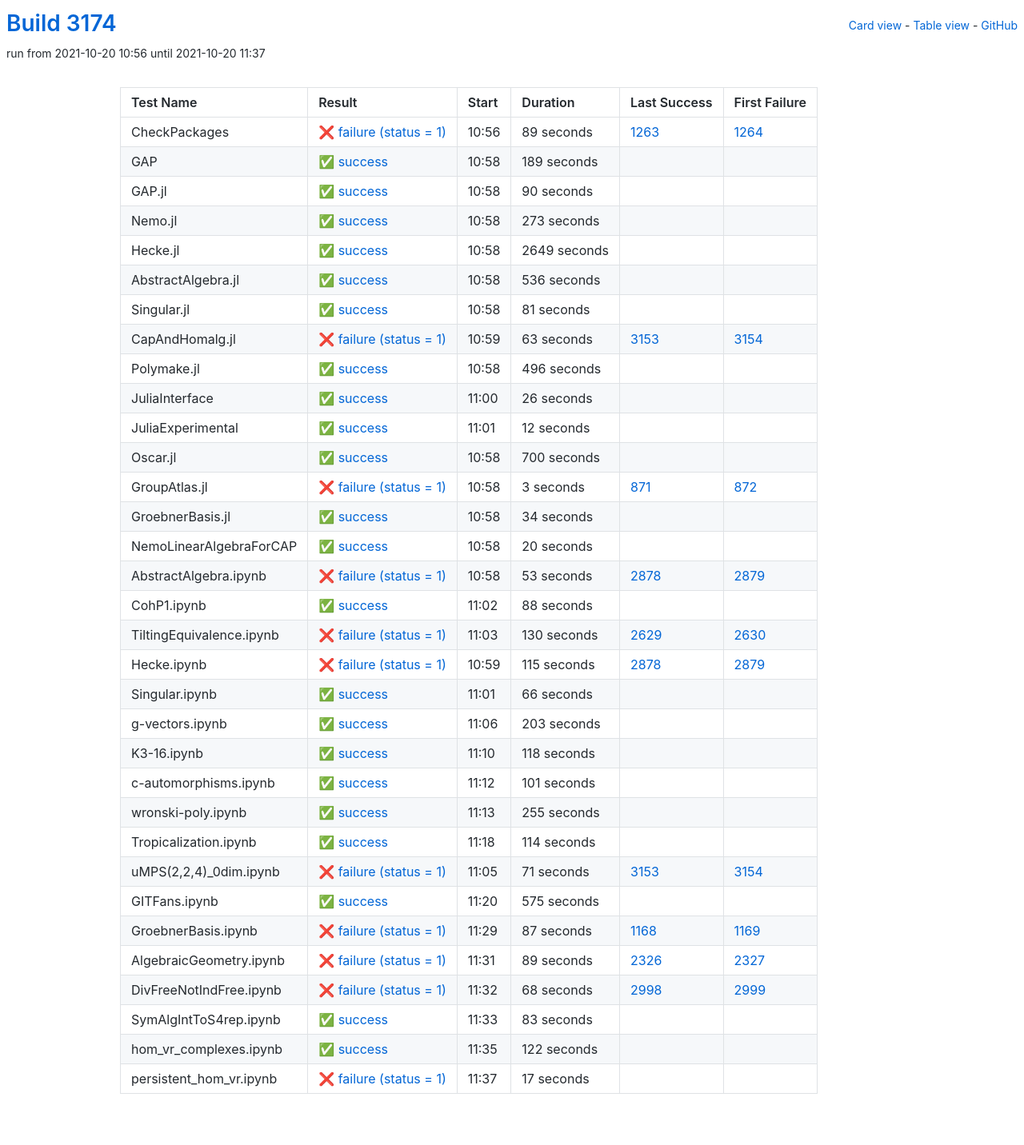
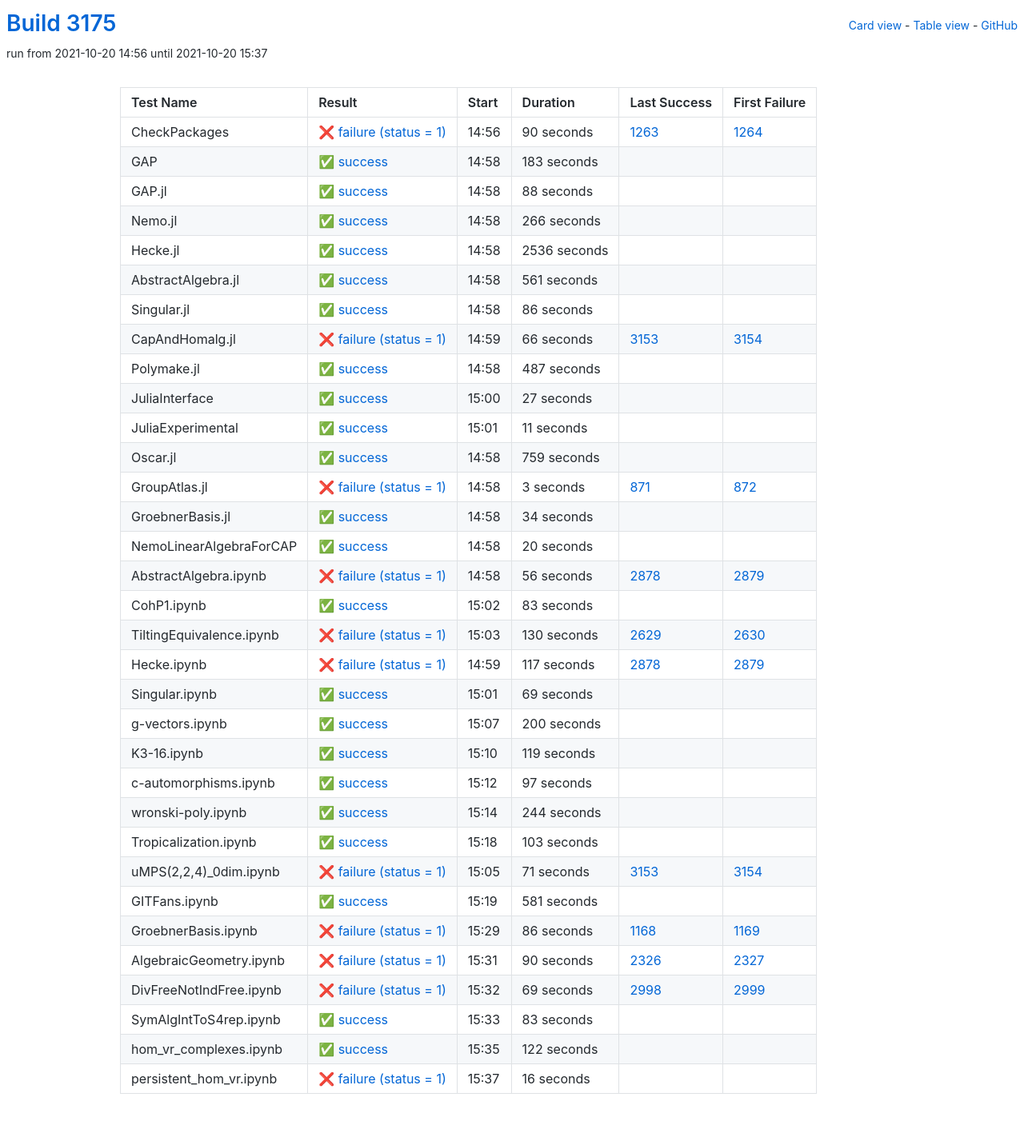
Before and after one commit to oscar-system/oscar-ci-status-stable, a Jekyll site: the page built from table.html, in a window 1280 px wide. Shown: the whole page at 80% size. Built offline with Jekyll 4.4.1, drawn with Linux system fonts in a browser that asks for light colours.

Commit message:
Build #3175

```diff
--- a/_data/ci.yml
+++ b/_data/ci.yml
@@ -1,6 +1,6 @@
 ---
-build: 3174
-build_url: https://oscarci.mathematik.uni-kl.de/job/oscar-stable/3174/
+build: 3175
+build_url: https://oscarci.mathematik.uni-kl.de/job/oscar-stable/3175/
 job: oscar-stable
 organization: oscar-system
 repo: oscar-ci-status-stable
@@ -8,152 +8,152 @@ repourl: https://github.com/oscar-system/oscar-ci-status-stable
 tests:
 - name: CheckPackages
   id: checkpackages
-  log: https://oscarci.mathematik.uni-kl.de/job/oscar-stable/3174/artifact/logs/build-3174/CheckPackages.log
-  start: 2021-10-20 10:56
+  log: https://oscarci.mathematik.uni-kl.de/job/oscar-stable/3175/artifact/logs/build-3175/CheckPackages.log
+  start: 2021-10-20 14:56
   success: false
   exitcode: 1
   status: failure
-  duration: 89
+  duration: 90
   last_success: 1263
   last_success_url: https://oscarci.mathematik.uni-kl.de/job/oscar-stable/1263/
   first_failure: 1264
   first_failure_url: https://oscarci.mathematik.uni-kl.de/job/oscar-stable/1264/
 - name: GAP
   id: gap
-  log: https://oscarci.mathematik.uni-kl.de/job/oscar-stable/3174/artifact/logs/build-3174/GAP.log
-  start: 2021-10-20 10:58
+  log: https://oscarci.mathematik.uni-kl.de/job/oscar-stable/3175/artifact/logs/build-3175/GAP.log
+  start: 2021-10-20 14:58
   success: true
   exitcode: 0
   status: success
-  duration: 189
+  duration: 183
   last_success: false
   last_success_url:
   first_failure: false
   first_failure_url:
 - name: GAP.jl
   id: gap-jl
-  log: https://oscarci.mathematik.uni-kl.de/job/oscar-stable/3174/artifact/logs/build-3174/GAP.jl.log
-  start: 2021-10-20 10:58
+  log: https://oscarci.mathematik.uni-kl.de/job/oscar-stable/3175/artifact/logs/build-3175/GAP.jl.log
+  start: 2021-10-20 14:58
   success: true
   exitcode: 0
   status: success
-  duration: 90
+  duration: 88
   last_success: false
   last_success_url:
   first_failure: false
   first_failure_url:
 - name: Nemo.jl
   id: nemo-jl
-  log: https://oscarci.mathematik.uni-kl.de/job/oscar-stable/3174/artifact/logs/build-3174/Nemo.jl.log
-  start: 2021-10-20 10:58
+  log: https://oscarci.mathematik.uni-kl.de/job/oscar-stable/3175/artifact/logs/build-3175/Nemo.jl.log
+  start: 2021-10-20 14:58
   success: true
   exitcode: 0
   status: success
-  duration: 273
+  duration: 266
   last_success: false
   last_success_url:
   first_failure: false
   first_failure_url:
 - name: Hecke.jl
   id: hecke-jl
-  log: https://oscarci.mathematik.uni-kl.de/job/oscar-stable/3174/artifact/logs/build-3174/Hecke.jl.log
-  start: 2021-10-20 10:58
+  log: https://oscarci.mathematik.uni-kl.de/job/oscar-stable/3175/artifact/logs/build-3175/Hecke.jl.log
+  start: 2021-10-20 14:58
   success: true
   exitcode: 0
   status: success
-  duration: 2649
+  duration: 2536
   last_success: false
   last_success_url:
   first_failure: false
   first_failure_url:
 - name: AbstractAlgebra.jl
   id: abstractalgebra-jl
-  log: https://oscarci.mathematik.uni-kl.de/job/oscar-stable/3174/artifact/logs/build-3174/AbstractAlgebra.jl.log
-  start: 2021-10-20 10:58
+  log: https://oscarci.mathematik.uni-kl.de/job/oscar-stable/3175/artifact/logs/build-3175/AbstractAlgebra.jl.log
+  start: 2021-10-20 14:58
   success: true
   exitcode: 0
   status: success
-  duration: 536
+  duration: 561
   last_success: false
   last_success_url:
   first_failure: false
   first_failure_url:
 - name: Singular.jl
   id: singular-jl
-  log: https://oscarci.mathematik.uni-kl.de/job/oscar-stable/3174/artifact/logs/build-3174/Singular.jl.log
-  start: 2021-10-20 10:58
+  log: https://oscarci.mathematik.uni-kl.de/job/oscar-stable/3175/artifact/logs/build-3175/Singular.jl.log
+  start: 2021-10-20 14:58
   success: true
   exitcode: 0
   status: success
-  duration: 81
+  duration: 86
   last_success: false
   last_success_url:
   first_failure: false
   first_failure_url:
 - name: CapAndHomalg.jl
   id: capandhomalg-jl
-  log: https://oscarci.mathematik.uni-kl.de/job/oscar-stable/3174/artifact/logs/build-3174/CapAndHomalg.jl.log
-  start: 2021-10-20 10:59
+  log: https://oscarci.mathematik.uni-kl.de/job/oscar-stable/3175/artifact/logs/build-3175/CapAndHomalg.jl.log
+  start: 2021-10-20 14:59
   success: false
   exitcode: 1
   status: failure
-  duration: 63
+  duration: 66
   last_success: 3153
   last_success_url: https://oscarci.mathematik.uni-kl.de/job/oscar-stable/3153/
   first_failure: 3154
   first_failure_url: https://oscarci.mathematik.uni-kl.de/job/oscar-stable/3154/
 - name: Polymake.jl
   id: polymake-jl
-  log: https://oscarci.mathematik.uni-kl.de/job/oscar-stable/3174/artifact/logs/build-3174/Polymake.jl.log
-  start: 2021-10-20 10:58
+  log: https://oscarci.mathematik.uni-kl.de/job/oscar-stable/3175/artifact/logs/build-3175/Polymake.jl.log
+  start: 2021-10-20 14:58
   success: true
   exitcode: 0
   status: success
-  duration: 496
+  duration: 487
   last_success: false
   last_success_url:
   first_failure: false
   first_failure_url:
 - name: JuliaInterface
   id: juliainterface
-  log: https://oscarci.mathematik.uni-kl.de/job/oscar-stable/3174/artifact/logs/build-3174/JuliaInterface.log
-  start: 2021-10-20 11:00
+  log: https://oscarci.mathematik.uni-kl.de/job/oscar-stable/3175/artifact/logs/build-3175/JuliaInterface.log
+  start: 2021-10-20 15:00
   success: true
   exitcode: 0
   status: success
-  duration: 26
+  duration: 27
   last_success: false
   last_success_url:
   first_failure: false
   first_failure_url:
 - name: JuliaExperimental
   id: juliaexperimental
-  log: https://oscarci.mathematik.uni-kl.de/job/oscar-stable/3174/artifact/logs/build-3174/JuliaExperimental.log
-  start: 2021-10-20 11:01
+  log: https://oscarci.mathematik.uni-kl.de/job/oscar-stable/3175/artifact/logs/build-3175/JuliaExperimental.log
+  start: 2021-10-20 15:01
   success: true
   exitcode: 0
   status: success
-  duration: 12
+  duration: 11
   last_success: false
   last_success_url:
   first_failure: false
   first_failure_url:
 - name: Oscar.jl
   id: oscar-jl
-  log: https://oscarci.mathematik.uni-kl.de/job/oscar-stable/3174/artifact/logs/build-3174/Oscar.jl.log
-  start: 2021-10-20 10:58
+  log: https://oscarci.mathematik.uni-kl.de/job/oscar-stable/3175/artifact/logs/build-3175/Oscar.jl.log
+  start: 2021-10-20 14:58
   success: true
   exitcode: 0
   status: success
-  duration: 700
+  duration: 759
   last_success: false
   last_success_url:
   first_failure: false
   first_failure_url:
 - name: GroupAtlas.jl
   id: groupatlas-jl
-  log: https://oscarci.mathematik.uni-kl.de/job/oscar-stable/3174/artifact/logs/build-3174/GroupAtlas.jl.log
-  start: 2021-10-20 10:58
+  log: https://oscarci.mathematik.uni-kl.de/job/oscar-stable/3175/artifact/logs/build-3175/GroupAtlas.jl.log
+  start: 2021-10-20 14:58
   success: false
   exitcode: 1
   status: failure
@@ -164,8 +164,8 @@ tests:
   first_failure_url: https://oscarci.mathematik.uni-kl.de/job/oscar-stable/872/
 - name: GroebnerBasis.jl
   id: groebnerbasis-jl
-  log: https://oscarci.mathematik.uni-kl.de/job/oscar-stable/3174/artifact/logs/build-3174/GroebnerBasis.jl.log
-  start: 2021-10-20 10:58
+  log: https://oscarci.mathematik.uni-kl.de/job/oscar-stable/3175/artifact/logs/build-3175/GroebnerBasis.jl.log
+  start: 2021-10-20 14:58
   success: true
   exitcode: 0
   status: success
@@ -176,8 +176,8 @@ tests:
   first_failure_url:
 - name: NemoLinearAlgebraForCAP
   id: nemolinearalgebraforcap
-  log: https://oscarci.mathematik.uni-kl.de/job/oscar-stable/3174/artifact/logs/build-3174/NemoLinearAlgebraForCAP.log
-  start: 2021-10-20 10:58
+  log: https://oscarci.mathematik.uni-kl.de/job/oscar-stable/3175/artifact/logs/build-3175/NemoLinearAlgebraForCAP.log
+  start: 2021-10-20 14:58
   success: true
   exitcode: 0
   status: success
@@ -188,32 +188,32 @@ tests:
   first_failure_url:
 - name: AbstractAlgebra.ipynb
   id: abstractalgebra-ipynb
-  log: https://oscarci.mathematik.uni-kl.de/job/oscar-stable/3174/artifact/logs/build-3174/AbstractAlgebra.ipynb.log
-  start: 2021-10-20 10:58
+  log: https://oscarci.mathematik.uni-kl.de/job/oscar-stable/3175/artifact/logs/build-3175/AbstractAlgebra.ipynb.log
+  start: 2021-10-20 14:58
   success: false
   exitcode: 1
   status: failure
-  duration: 53
+  duration: 56
   last_success: 2878
   last_success_url: https://oscarci.mathematik.uni-kl.de/job/oscar-stable/2878/
   first_failure: 2879
   first_failure_url: https://oscarci.mathematik.uni-kl.de/job/oscar-stable/2879/
 - name: CohP1.ipynb
   id: cohp1-ipynb
-  log: https://oscarci.mathematik.uni-kl.de/job/oscar-stable/3174/artifact/logs/build-3174/CohP1.ipynb.log
-  start: 2021-10-20 11:02
+  log: https://oscarci.mathematik.uni-kl.de/job/oscar-stable/3175/artifact/logs/build-3175/CohP1.ipynb.log
+  start: 2021-10-20 15:02
   success: true
   exitcode: 0
   status: success
-  duration: 88
+  duration: 83
   last_success: false
   last_success_url:
   first_failure: false
   first_failure_url:
 - name: TiltingEquivalence.ipynb
   id: tiltingequivalence-ipynb
-  log: https://oscarci.mathematik.uni-kl.de/job/oscar-stable/3174/artifact/logs/build-3174/TiltingEquivalence.ipynb.log
-  start: 2021-10-20 11:03
+  log: https://oscarci.mathematik.uni-kl.de/job/oscar-stable/3175/artifact/logs/build-3175/TiltingEquivalence.ipynb.log
+  start: 2021-10-20 15:03
   success: false
   exitcode: 1
   status: failure
@@ -224,92 +224,92 @@ tests:
   first_failure_url: https://oscarci.mathematik.uni-kl.de/job/oscar-stable/2630/
 - name: Hecke.ipynb
   id: hecke-ipynb
-  log: https://oscarci.mathematik.uni-kl.de/job/oscar-stable/3174/artifact/logs/build-3174/Hecke.ipynb.log
-  start: 2021-10-20 10:59
+  log: https://oscarci.mathematik.uni-kl.de/job/oscar-stable/3175/artifact/logs/build-3175/Hecke.ipynb.log
+  start: 2021-10-20 14:59
   success: false
   exitcode: 1
   status: failure
-  duration: 115
+  duration: 117
   last_success: 2878
   last_success_url: https://oscarci.mathematik.uni-kl.de/job/oscar-stable/2878/
   first_failure: 2879
   first_failure_url: https://oscarci.mathematik.uni-kl.de/job/oscar-stable/2879/
 - name: Singular.ipynb
   id: singular-ipynb
-  log: https://oscarci.mathematik.uni-kl.de/job/oscar-stable/3174/artifact/logs/build-3174/Singular.ipynb.log
-  start: 2021-10-20 11:01
+  log: https://oscarci.mathematik.uni-kl.de/job/oscar-stable/3175/artifact/logs/build-3175/Singular.ipynb.log
+  start: 2021-10-20 15:01
   success: true
   exitcode: 0
   status: success
-  duration: 66
+  duration: 69
   last_success: false
   last_success_url:
   first_failure: false
   first_failure_url:
 - name: g-vectors.ipynb
   id: g-vectors-ipynb
-  log: https://oscarci.mathematik.uni-kl.de/job/oscar-stable/3174/artifact/logs/build-3174/g-vectors.ipynb.log
-  start: 2021-10-20 11:06
+  log: https://oscarci.mathematik.uni-kl.de/job/oscar-stable/3175/artifact/logs/build-3175/g-vectors.ipynb.log
+  start: 2021-10-20 15:07
   success: true
   exitcode: 0
   status: success
-  duration: 203
+  duration: 200
   last_success: false
   last_success_url:
   first_failure: false
   first_failure_url:
 - name: K3-16.ipynb
   id: k3-16-ipynb
-  log: https://oscarci.mathematik.uni-kl.de/job/oscar-stable/3174/artifact/logs/build-3174/K3-16.ipynb.log
-  start: 2021-10-20 11:10
+  log: https://oscarci.mathematik.uni-kl.de/job/oscar-stable/3175/artifact/logs/build-3175/K3-16.ipynb.log
+  start: 2021-10-20 15:10
   success: true
   exitcode: 0
   status: success
-  duration: 118
+  duration: 119
   last_success: false
   last_success_url:
   first_failure: false
   first_failure_url:
 - name: c-automorphisms.ipynb
   id: c-automorphisms-ipynb
-  log: https://oscarci.mathematik.uni-kl.de/job/oscar-stable/3174/artifact/logs/build-3174/c-automorphisms.ipynb.log
-  start: 2021-10-20 11:12
+  log: https://oscarci.mathematik.uni-kl.de/job/oscar-stable/3175/artifact/logs/build-3175/c-automorphisms.ipynb.log
+  start: 2021-10-20 15:12
   success: true
   exitcode: 0
   status: success
-  duration: 101
+  duration: 97
   last_success: false
   last_success_url:
   first_failure: false
   first_failure_url:
 - name: wronski-poly.ipynb
   id: wronski-poly-ipynb
-  log: https://oscarci.mathematik.uni-kl.de/job/oscar-stable/3174/artifact/logs/build-3174/wronski-poly.ipynb.log
-  start: 2021-10-20 11:13
+  log: https://oscarci.mathematik.uni-kl.de/job/oscar-stable/3175/artifact/logs/build-3175/wronski-poly.ipynb.log
+  start: 2021-10-20 15:14
   success: true
   exitcode: 0
   status: success
-  duration: 255
+  duration: 244
   last_success: false
   last_success_url:
   first_failure: false
   first_failure_url:
 - name: Tropicalization.ipynb
   id: tropicalization-ipynb
-  log: https://oscarci.mathematik.uni-kl.de/job/oscar-stable/3174/artifact/logs/build-3174/Tropicalization.ipynb.log
-  start: 2021-10-20 11:18
+  log: https://oscarci.mathematik.uni-kl.de/job/oscar-stable/3175/artifact/logs/build-3175/Tropicalization.ipynb.log
+  start: 2021-10-20 15:18
   success: true
   exitcode: 0
   status: success
-  duration: 114
+  duration: 103
   last_success: false
   last_success_url:
   first_failure: false
   first_failure_url:
 - name: uMPS(2,2,4)_0dim.ipynb
   id: umps-2-2-4-0dim-ipynb
-  log: https://oscarci.mathematik.uni-kl.de/job/oscar-stable/3174/artifact/logs/build-3174/uMPS-2-2-4-_0dim.ipynb.log
-  start: 2021-10-20 11:05
+  log: https://oscarci.mathematik.uni-kl.de/job/oscar-stable/3175/artifact/logs/build-3175/uMPS-2-2-4-_0dim.ipynb.log
+  start: 2021-10-20 15:05
   success: false
   exitcode: 1
   status: failure
@@ -320,56 +320,56 @@ tests:
   first_failure_url: https://oscarci.mathematik.uni-kl.de/job/oscar-stable/3154/
 - name: GITFans.ipynb
   id: gitfans-ipynb
-  log: https://oscarci.mathematik.uni-kl.de/job/oscar-stable/3174/artifact/logs/build-3174/GITFans.ipynb.log
-  start: 2021-10-20 11:20
+  log: https://oscarci.mathematik.uni-kl.de/job/oscar-stable/3175/artifact/logs/build-3175/GITFans.ipynb.log
+  start: 2021-10-20 15:19
   success: true
   exitcode: 0
   status: success
-  duration: 575
+  duration: 581
   last_success: false
   last_success_url:
   first_failure: false
   first_failure_url:
 - name: GroebnerBasis.ipynb
   id: groebnerbasis-ipynb
-  log: https://oscarci.mathematik.uni-kl.de/job/oscar-stable/3174/artifact/logs/build-3174/GroebnerBasis.ipynb.log
-  start: 2021-10-20 11:29
+  log: https://oscarci.mathematik.uni-kl.de/job/oscar-stable/3175/artifact/logs/build-3175/GroebnerBasis.ipynb.log
+  start: 2021-10-20 15:29
   success: false
   exitcode: 1
   status: failure
-  duration: 87
+  duration: 86
   last_success: 1168
   last_success_url: https://oscarci.mathematik.uni-kl.de/job/oscar-stable/1168/
   first_failure: 1169
   first_failure_url: https://oscarci.mathematik.uni-kl.de/job/oscar-stable/1169/
 - name: AlgebraicGeometry.ipynb
   id: algebraicgeometry-ipynb
-  log: https://oscarci.mathematik.uni-kl.de/job/oscar-stable/3174/artifact/logs/build-3174/AlgebraicGeometry.ipynb.log
-  start: 2021-10-20 11:31
+  log: https://oscarci.mathematik.uni-kl.de/job/oscar-stable/3175/artifact/logs/build-3175/AlgebraicGeometry.ipynb.log
+  start: 2021-10-20 15:31
   success: false
   exitcode: 1
   status: failure
-  duration: 89
+  duration: 90
   last_success: 2326
   last_success_url: https://oscarci.mathematik.uni-kl.de/job/oscar-stable/2326/
   first_failure: 2327
   first_failure_url: https://oscarci.mathematik.uni-kl.de/job/oscar-stable/2327/
 - name: DivFreeNotIndFree.ipynb
   id: divfreenotindfree-ipynb
-  log: https://oscarci.mathematik.uni-kl.de/job/oscar-stable/3174/artifact/logs/build-3174/DivFreeNotIndFree.ipynb.log
-  start: 2021-10-20 11:32
+  log: https://oscarci.mathematik.uni-kl.de/job/oscar-stable/3175/artifact/logs/build-3175/DivFreeNotIndFree.ipynb.log
+  start: 2021-10-20 15:32
   success: false
   exitcode: 1
   status: failure
-  duration: 68
+  duration: 69
   last_success: 2998
   last_success_url: https://oscarci.mathematik.uni-kl.de/job/oscar-stable/2998/
   first_failure: 2999
   first_failure_url: https://oscarci.mathematik.uni-kl.de/job/oscar-stable/2999/
 - name: SymAlgIntToS4rep.ipynb
   id: symalginttos4rep-ipynb
-  log: https://oscarci.mathematik.uni-kl.de/job/oscar-stable/3174/artifact/logs/build-3174/SymAlgIntToS4rep.ipynb.log
-  start: 2021-10-20 11:33
+  log: https://oscarci.mathematik.uni-kl.de/job/oscar-stable/3175/artifact/logs/build-3175/SymAlgIntToS4rep.ipynb.log
+  start: 2021-10-20 15:33
   success: true
   exitcode: 0
   status: success
@@ -380,8 +380,8 @@ tests:
   first_failure_url:
 - name: hom_vr_complexes.ipynb
   id: hom-vr-complexes-ipynb
-  log: https://oscarci.mathematik.uni-kl.de/job/oscar-stable/3174/artifact/logs/build-3174/hom_vr_complexes.ipynb.log
-  start: 2021-10-20 11:35
+  log: https://oscarci.mathematik.uni-kl.de/job/oscar-stable/3175/artifact/logs/build-3175/hom_vr_complexes.ipynb.log
+  start: 2021-10-20 15:35
   success: true
   exitcode: 0
   status: success
@@ -392,12 +392,12 @@ tests:
   first_failure_url:
 - name: persistent_hom_vr.ipynb
   id: persistent-hom-vr-ipynb
-  log: https://oscarci.mathematik.uni-kl.de/job/oscar-stable/3174/artifact/logs/build-3174/persistent_hom_vr.ipynb.log
-  start: 2021-10-20 11:37
+  log: https://oscarci.mathematik.uni-kl.de/job/oscar-stable/3175/artifact/logs/build-3175/persistent_hom_vr.ipynb.log
+  start: 2021-10-20 15:37
   success: false
   exitcode: 1
   status: failure
-  duration: 17
+  duration: 16
   last_success: false
   last_success_url:
   first_failure: false
```
Also changed, not shown: README.md.
